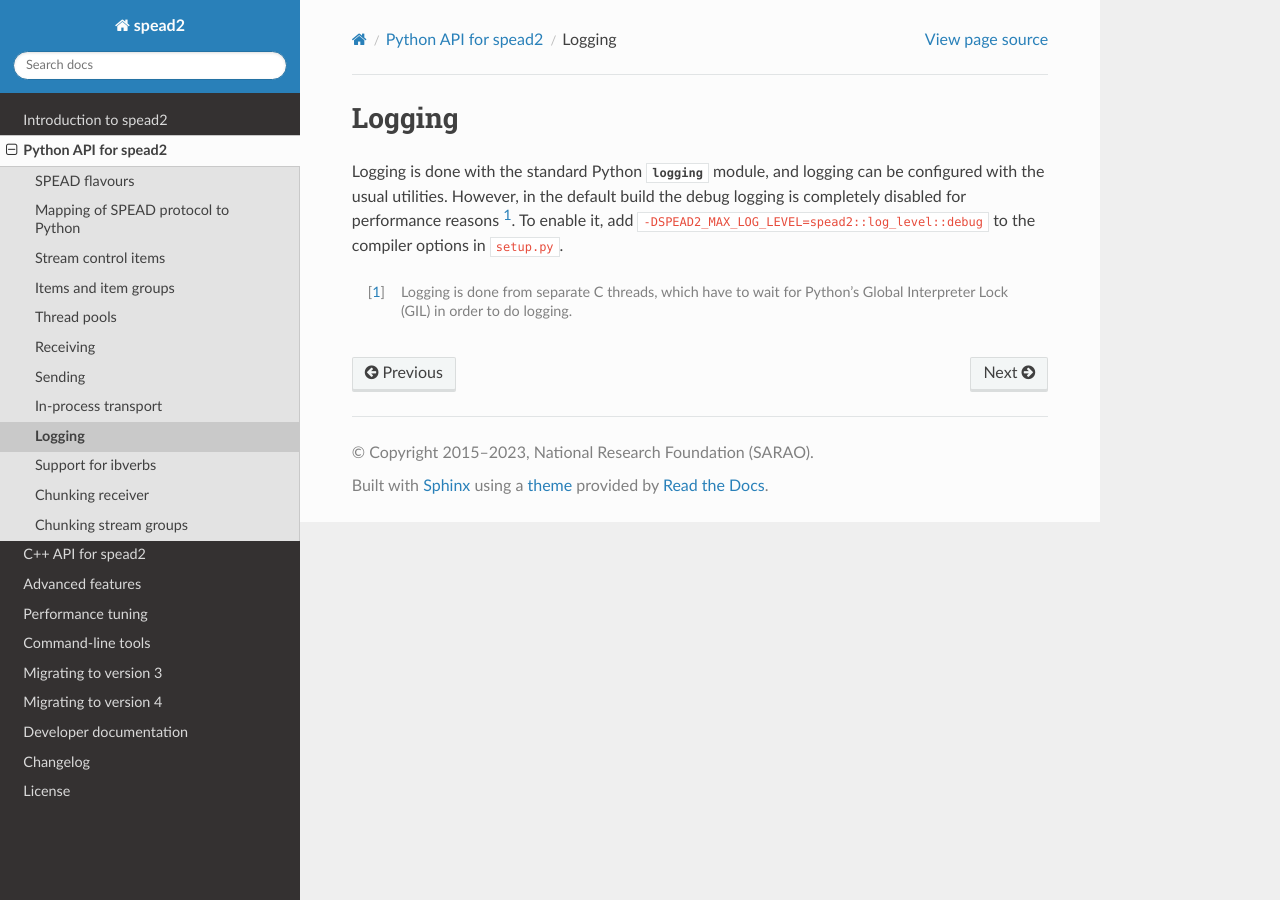
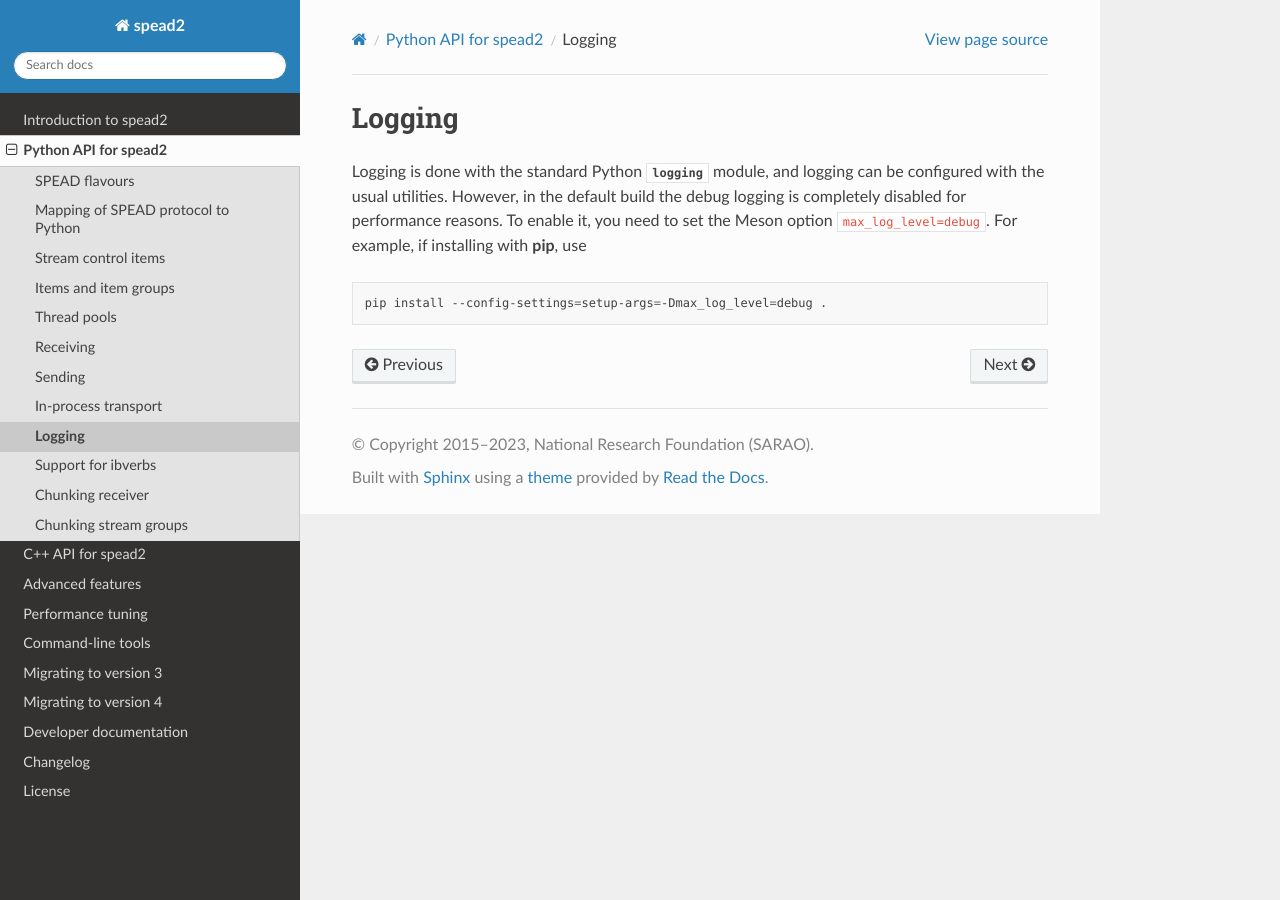
Before and after one commit to ska-sa/spead2, a Sphinx documentation site: the page built from doc/py-logging.rst, in a window 1280 px wide. Built offline with Sphinx 7.4.7 and the Read the Docs theme 2.0.0, drawn with Linux system fonts in a browser that asks for light colours; the version number could not be read and is left out.

Commit message:
Add max_log_level config option
Replaces --enable-debug-log

```diff
--- a/doc/py-logging.rst
+++ b/doc/py-logging.rst
@@ -2,9 +2,10 @@ Logging
 -------
 Logging is done with the standard Python :py:mod:`logging` module, and logging
 can be configured with the usual utilities. However, in the default build the
-debug logging is completely disabled for performance reasons [#]_. To enable
-it, add :samp:`-DSPEAD2_MAX_LOG_LEVEL=spead2::log_level::debug` to the compiler
-options in :file:`setup.py`.
+debug logging is completely disabled for performance reasons. To enable
+it, you need to set the Meson option ``max_log_level=debug``. For example, if
+installing with :command:`pip`, use
 
-.. [#] Logging is done from separate C threads, which have to wait for
-  Python's Global Interpreter Lock (GIL) in order to do logging.
+.. code:: sh
+
+   pip install --config-settings=setup-args=-Dmax_log_level=debug .
```
Also changed, not shown: doc/migrate-4.rst (+10 -1 lines), 4 other files.
